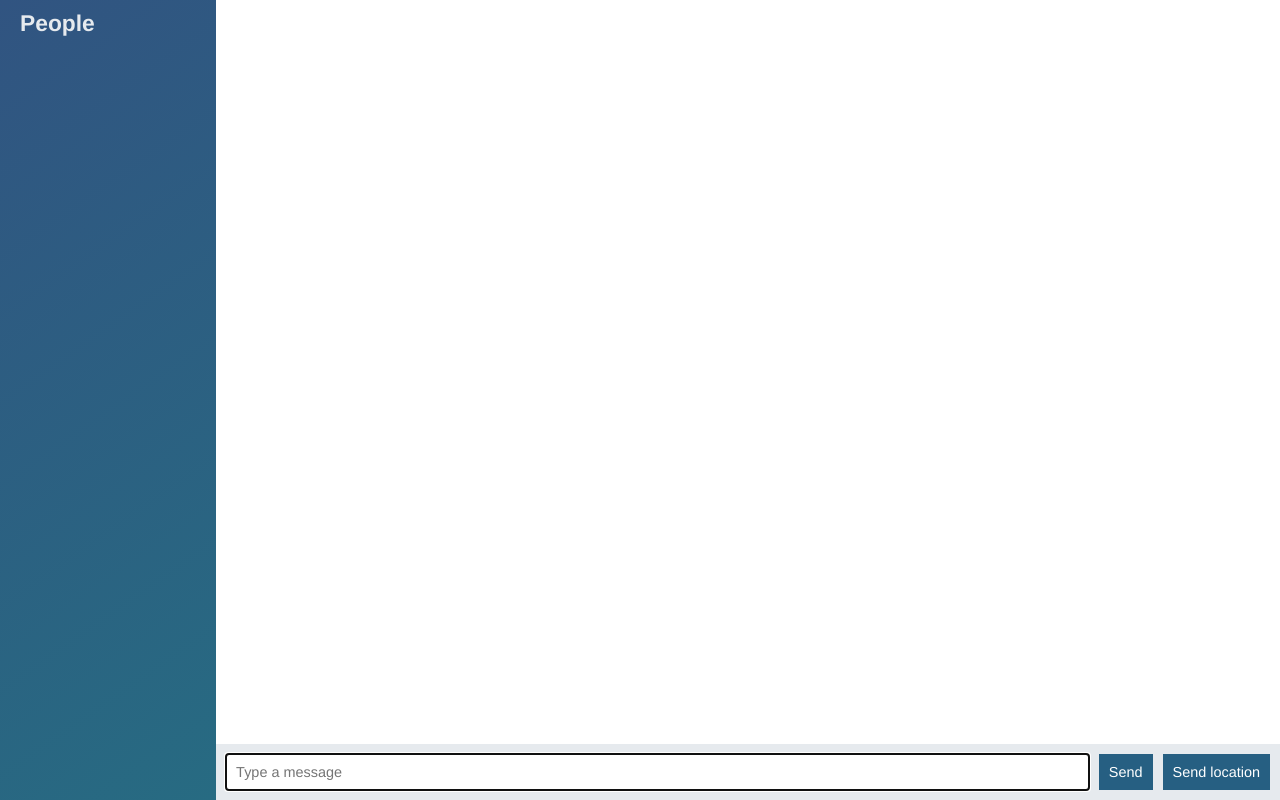
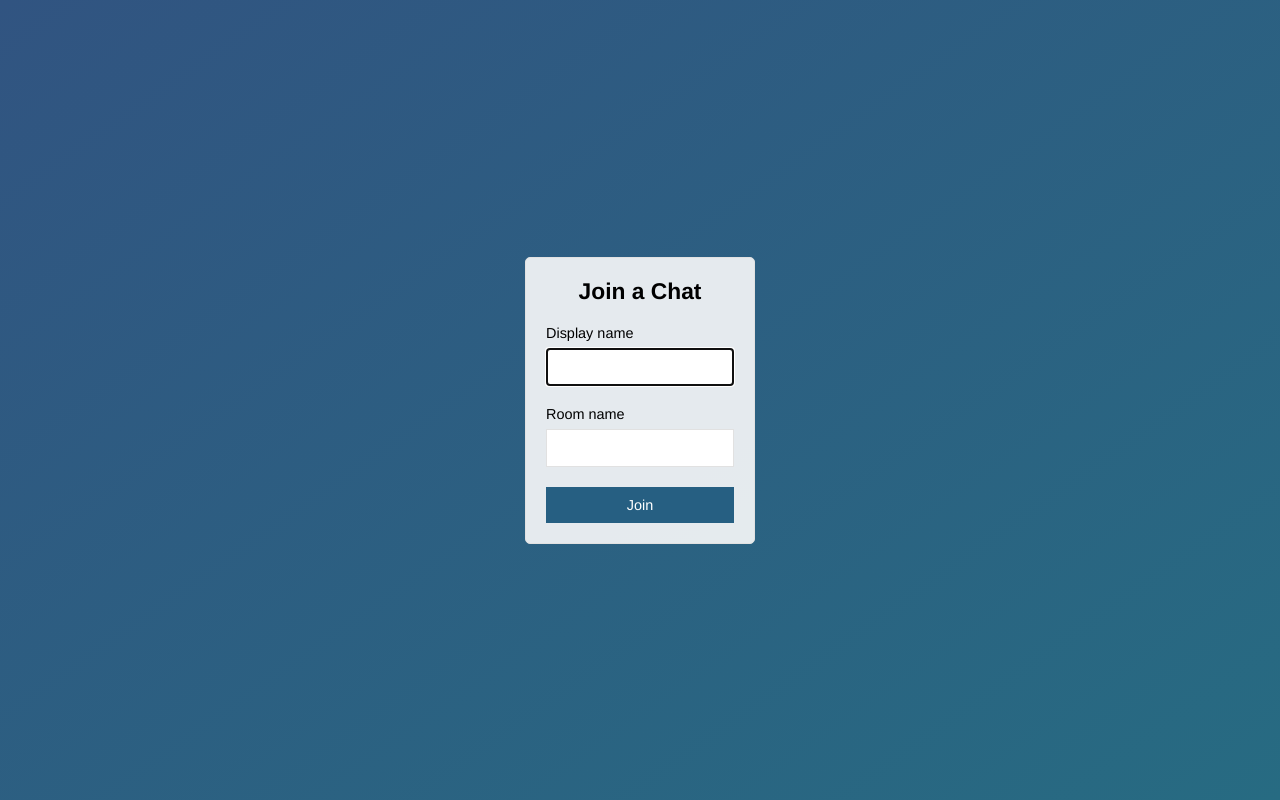
Before and after one commit to sprdnva/node_chat_app, a website: page public/index.html in a window 1280 px wide. Drawn offline with nearby package versions, Linux system fonts and the light colour scheme; no server answers.

Commit message:
Add join page

```diff
--- a/public/index.html
+++ b/public/index.html
@@ -4,59 +4,30 @@
 <head>
     <meta charset="utf-8" />
     <link rel="stylesheet" href="/css/styles.css">
-    <title>Chat</title>
+    <meta name="viewport" content="width=device-width, initial-scale=1, user-scalable=no" />
+    <title>Join | Chat App</title>
 
 </head>
 
-<body class="chat">
-
-    <div class="chat__sidebar">
-        <h3>People</h3>
-        <div id="users"></div>
+<body class="centered-form">
+    <div class="centered-form__form">
+        <form action="/chat.html">
+            <div class="form-field">
+                <h3>Join a Chat</h3>
+            </div>
+            <div class="form-field">
+                <label>Display name</label>
+                <input type="text" name="name" autofocus autocomplete="off">
+            </div>
+            <div class="form-field">
+                <label>Room name</label>
+                <input type="text" name="room" autocomplete="off">
+            </div>
+            <div class="form-field">
+                <button type="submit">Join</button>
+            </div>
+        </form>
     </div>
-
-    <div class="chat__main">
-        <ol id="message-list" class="chat__messages"></ol>
-
-        <div class="chat__footer">
-            <form id="message-form">
-                <input type="text" name="message" placeholder="Type a message" autofocus autocomplete="off" />
-                <button type="submit">Send</button>
-            </form>
-            <button id="send-location">Send location</button>
-        </div>
-
-    </div>
-
-    <script id="message-template" type="text/template">
-        <li class="message">
-            <div class="message__title">
-                <h4>{{from}}</h4>
-                <span>{{createdAt}}</span>
-            </div>
-            <div class="message__body">
-                <p>{{text}}</p>
-            </div>
-        </li>
-    </script>
-
-    <script id="location-message-template" type="text/template">
-        <li class="message">
-            <div class="message__title">
-                <h4>{{from}}</h4>
-                <span>{{createdAt}}</span>
-            </div>
-            <div class="message__body">
-                <a href= {{url}} target="_blank">My current location</a>
-            </div>
-        </li>
-    </script>
-
-    <script src="/socket.io/socket.io.js"></script>
-    <script src="/js/libs/jquery-3.3.1.min.js"></script>
-    <script src="/js/libs/moment.js"></script>
-    <script src="/js/libs/mustache.js"></script>
-    <script src="/js/index.js"></script>
 
 </body>
 
```
Also changed, not shown: public/chat.html (added, +65 -0 lines), public/js/chat.js (renamed from public/js/index.js).
